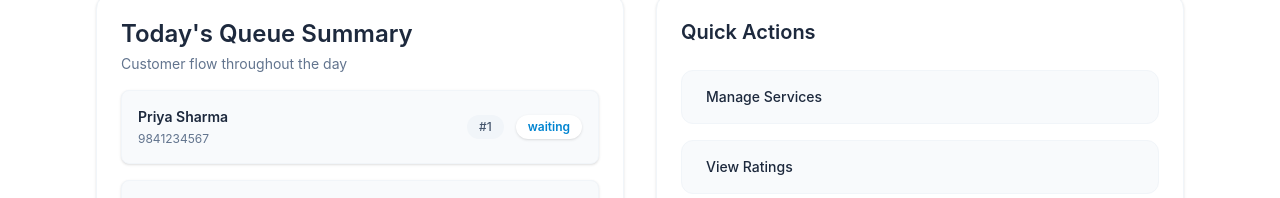
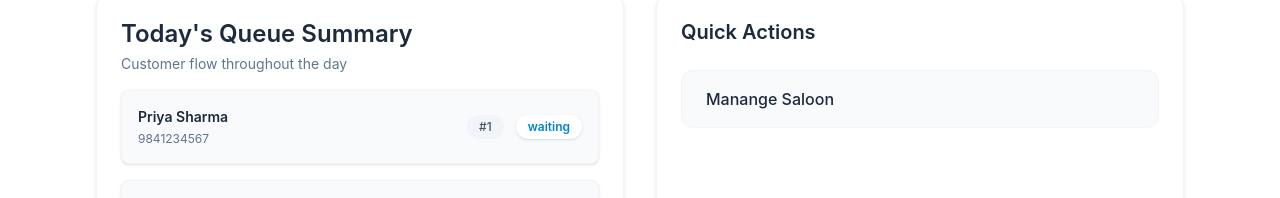
Before and after one commit to yunish122/nepali-saloon, a React app: page /owner/path in a window 1280 px wide. Shown: the part 602-800 px from the top of the page. Built offline with nearby package versions, Linux system fonts and the light colour scheme; the HTML template or start-up script is replaced by a standard one.

Commit message:
SCRUM-26 Owner Page

```diff
--- a/src/components/Navbar.jsx
+++ b/src/components/Navbar.jsx
@@ -2,7 +2,7 @@ import Button from "./ui/Button";
 function Navbar({ buttons = [] }) {
 
     return (
-        <header className="px-6 flex justify-between border-b-1 border-gray-500/20  mx-auto px-4 md:px-8 lg:px-10 py-3">
+        <header className="px-6 w-full flex justify-between border-b-1 border-gray-500/20  mx-auto px-4 md:px-8 lg:px-10 py-3">
             <div className="flex items-center gap-2">
                 <img
                     src="frontend/src/assets/barber-pole-icon-svg-download-png-1348738 (1).png"
--- a/src/components/features/Owner/Owner-QuickActions.jsx
+++ b/src/components/features/Owner/Owner-QuickActions.jsx
@@ -1,10 +1,11 @@
+import { Link } from 'react-router-dom';
 import Button from '../../ui/Button';
 
 function OwnerQuickActions({
     actions = [
-        { key: 'manage_services', label: 'Manage Services' },
-        { key: 'view_ratings', label: 'View Ratings' },
-        { key: 'payment_history', label: 'Payment History' },
+        { key: 'manage_services', label: 'Manage Services', path: '/owner/services' },
+        // { key: 'view_ratings', label: 'View Ratings' },
+        // { key: 'payment_history', label: 'Payment History' },
     ],
     bottomAction = { key: 'settings', label: 'Salon Settings' },
 }) {
@@ -17,12 +18,16 @@ function OwnerQuickActions({
 
                 <div className="space-y-4">
                     {actions.map((a) => (
-                        <Button
+                        <Link
                             key={a.key}
                             title={a.label}
                             size="md"
-                            className="w-full text-left rounded-[12px] bg-slate-50 px-6 py-4 text-slate-800 font-medium border border-slate-100 transition-colors duration-150 hover:bg-slate-100"
-                        />
+                            className="w-full flex text-left rounded-[12px] bg-slate-50 px-6 py-4 text-slate-800 font-medium border border-slate-100 transition-colors duration-150 hover:bg-slate-100"
+                            to={a.path}
+                        >
+
+                            Manange Saloon
+                        </Link>
                     ))}
                 </div>
             </div>
--- a/src/components/features/Owner/OwnerPageHeading.jsx
+++ b/src/components/features/Owner/OwnerPageHeading.jsx
@@ -1,5 +1,6 @@
 
 import { Settings } from "lucide-react"
+import { Link } from "react-router-dom"
 function OwnerPageHeading(){
 
     return(
@@ -11,7 +12,7 @@ function OwnerPageHeading(){
 
             <div className="flex gap-2 items-center border-1 w-fit px-2 py-1 rounded-lg hover:cursor-pointer bg-black">
                 <Settings className="text-white w-4"></Settings>
-                <span className="text-white text-sm font-medium">Manage Saloon</span>
+                <Link to={'/owner/services'} className="text-white text-sm font-medium">Manage Saloon</Link>
             </div>
 
         </div>
--- a/src/components/features/Owner/Service/ServiceEditModal.jsx
+++ b/src/components/features/Owner/Service/ServiceEditModal.jsx
@@ -1,6 +1,9 @@
 import { X } from 'lucide-react'
 import Button from '../../../ui/Button'
-function ServiceEditModal({selectedId, isEditing, onClose, saveEditedData, onWordPressEdit, editFormData }) {
+function
+
+
+ServiceEditModal({selectedId, isEditing, onClose, saveEditedData, onWordPressEdit, editFormData }) {
     // Placeholder props - rename as you like:
     // - isOpen: whether modal is visible
     // - onClose: close handler
--- a/src/components/features/Owner/Service/ServiceHeading.jsx
+++ b/src/components/features/Owner/Service/ServiceHeading.jsx
@@ -1,10 +1,9 @@
 import { useState } from 'react';
 import { X } from 'lucide-react';
 import Button from '../../../ui/Button';
-import axios from 'axios';
 import { useNavigate } from "react-router-dom";
 
-function ServiceHeading({ formData, setFormData, updateCardState,closeCard, updateWordPress, addService, setIsOpen, isOpen, isOpenEdit, isEditing,saveServiceEdit }) {
+function ServiceHeading({ formData, setFormData, updateCardState, closeCard, updateWordPress, addService, setIsOpen, isOpen, isOpenEdit, isEditing, saveServiceEdit }) {
 
 
 
@@ -26,9 +25,9 @@ function ServiceHeading({ formData, setFormData, updateCardState,closeCard, upda
                     <Button
                         type="button"
                         size="md"
+                        onClick={() => navigate(-1)}
                         className="rounded-lg border border-slate-400/40 px-2 py-1 font-medium text-black shadow-sm"
                     >
-                        <Link ></Link>
                         Back
                     </Button>
                     <div onClick={updateCardState}>
```
